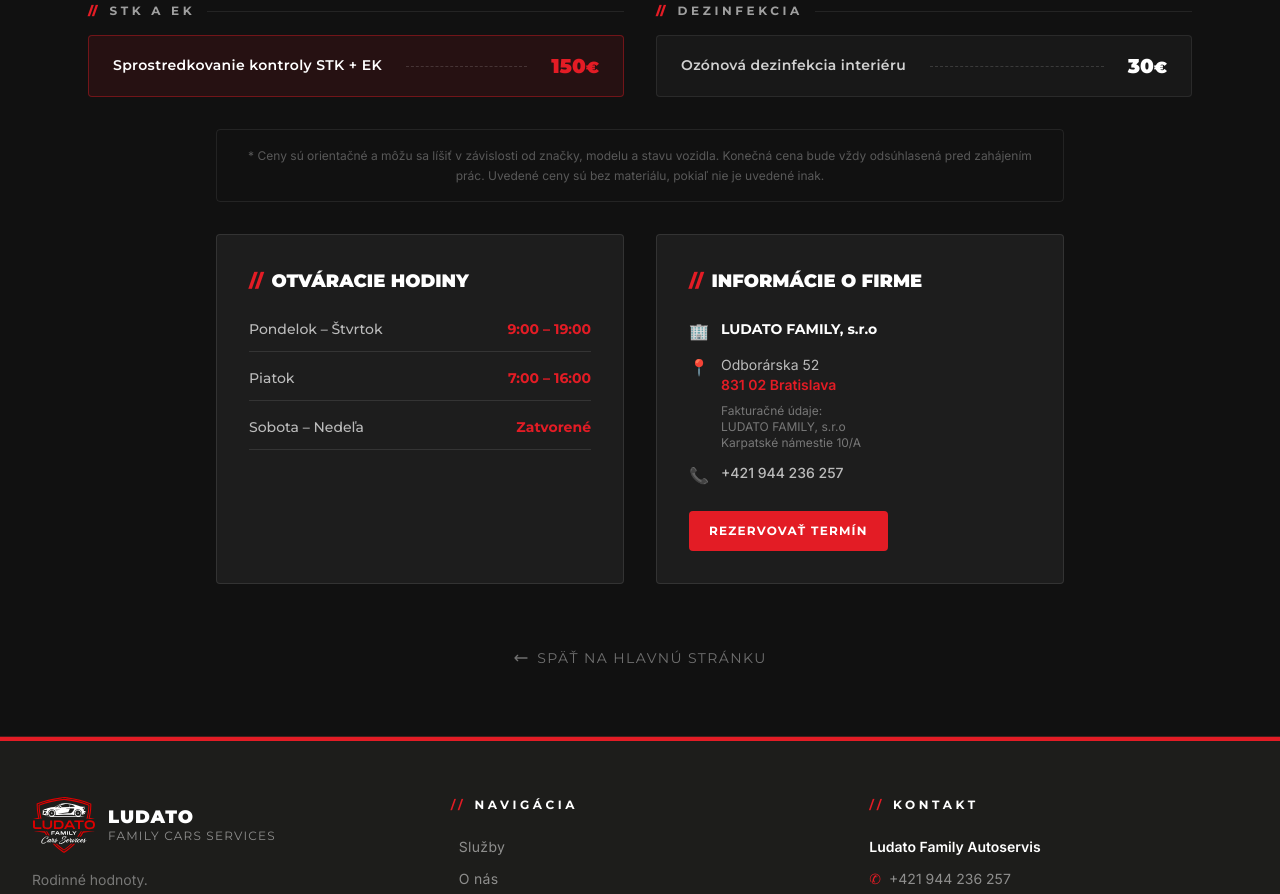
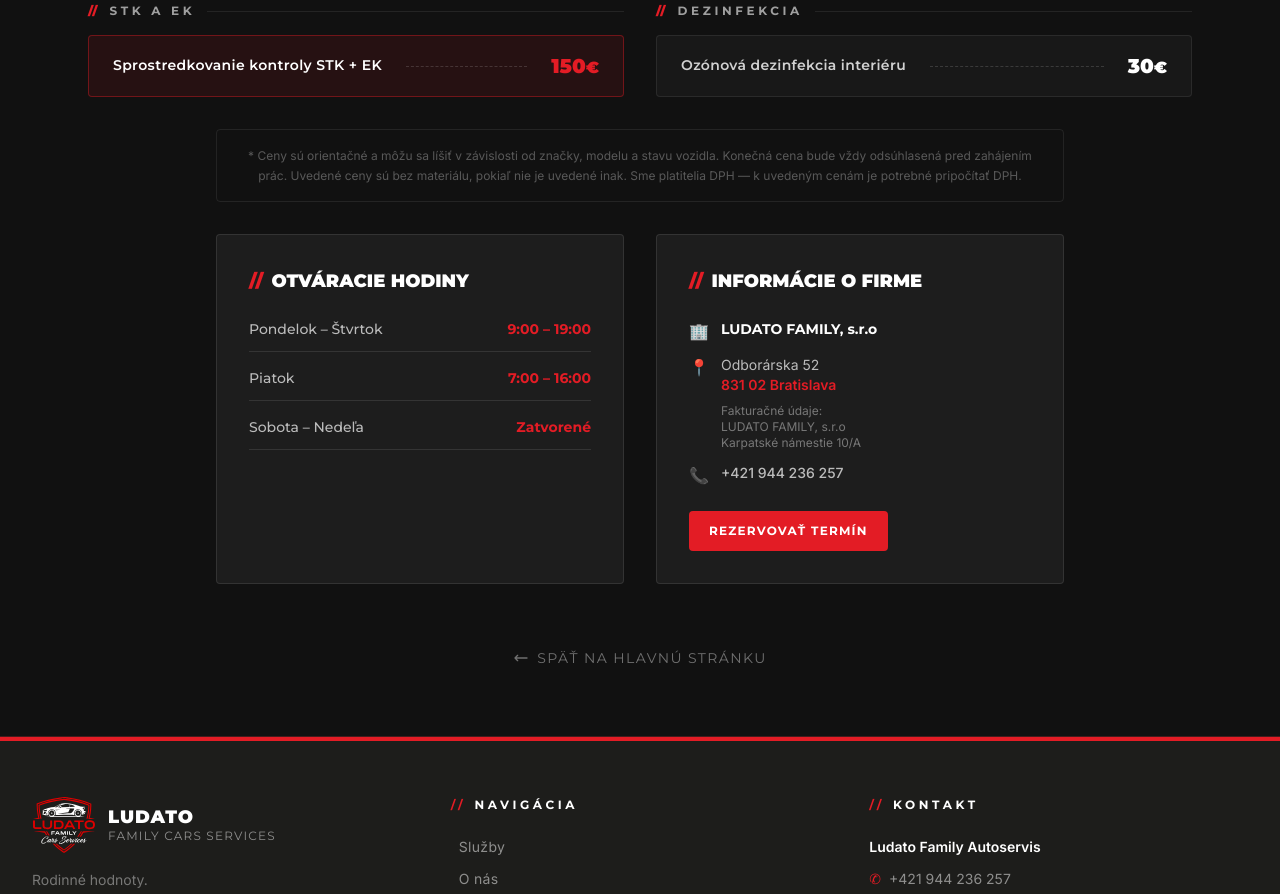
Before and after one commit to studioforma/ludato, a Next.js app: page /cennik in a window 1280 px wide. Shown: the part 1040-1934 px from the top of the page. Built offline with nearby package versions, Linux system fonts and the light colour scheme.

Commit message:
Add VAT payer note to cennik page
Co-Authored-By: Claude Sonnet 5 <noreply@anthropic.com>

```diff
--- a/src/components/CennikPage.tsx
+++ b/src/components/CennikPage.tsx
@@ -446,7 +446,7 @@ export default function CennikPage() {
                         className="text-white/30 text-xs text-center leading-relaxed border border-white/8 rounded-sm p-4"
                         style={{ fontFamily: 'var(--font-inter)' }}
                     >
-                        * Ceny sú orientačné a môžu sa líšiť v závislosti od značky, modelu a stavu vozidla. Konečná cena bude vždy odsúhlasená pred zahájením prác. Uvedené ceny sú bez materiálu, pokiaľ nie je uvedené inak.
+                        * Ceny sú orientačné a môžu sa líšiť v závislosti od značky, modelu a stavu vozidla. Konečná cena bude vždy odsúhlasená pred zahájením prác. Uvedené ceny sú bez materiálu, pokiaľ nie je uvedené inak. Sme platitelia DPH — k uvedeným cenám je potrebné pripočítať DPH.
                     </p>
                 </motion.div>
 
```
